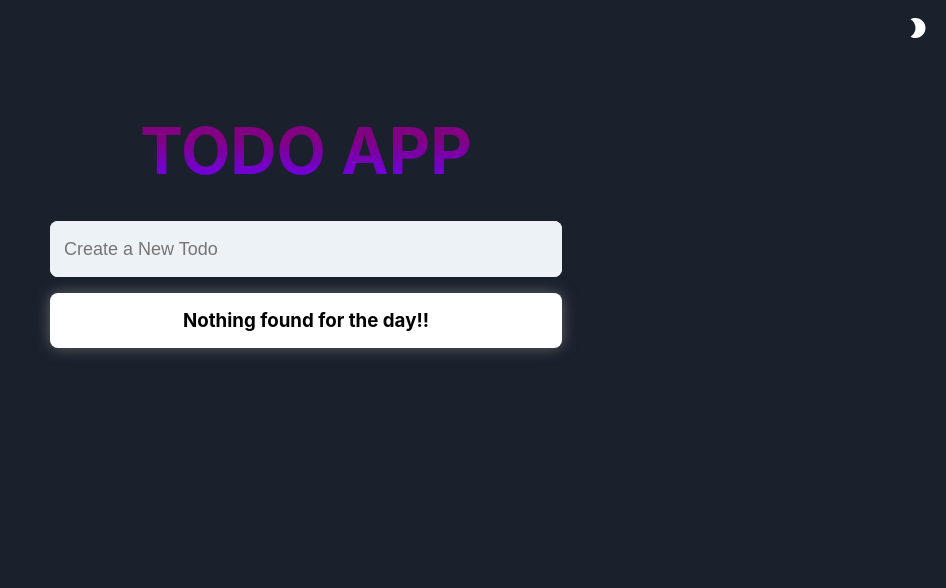
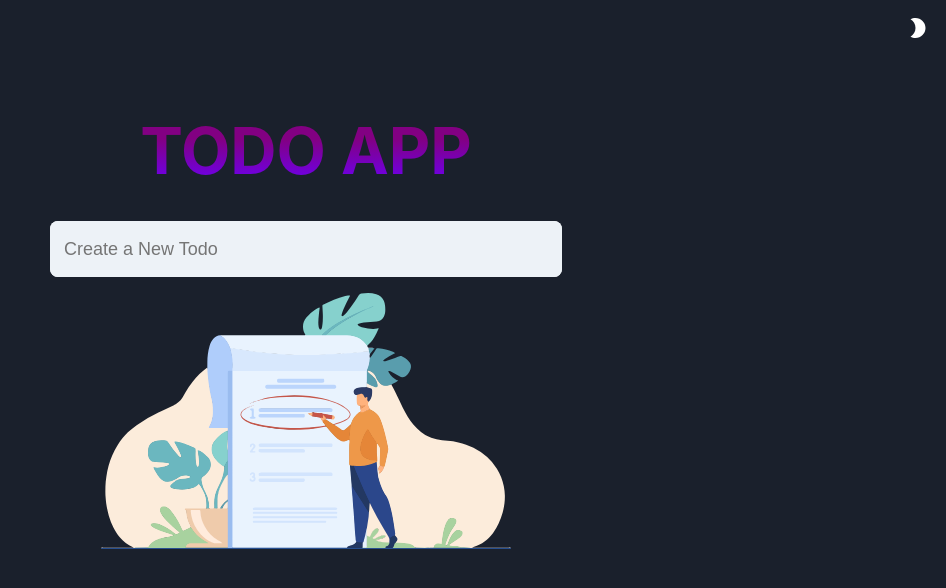
Before and after one commit to ankush6859/todo-app-react-1, a React (Create React App) app: page / in a window 1280 px wide. Shown: the top 588 px of the page, without its empty margins (334-1280 px from the left). Built offline with nearby package versions, Linux system fonts and the light colour scheme.

Commit message:
Code Refactoring

```diff
--- a/src/App.tsx
+++ b/src/App.tsx
@@ -1,5 +1,5 @@
 import React from 'react';
-import './App.css';
+import styles from './App.module.css';
 import ModeNightIcon from '@mui/icons-material/ModeNight';
 import Brightness5Icon from '@mui/icons-material/Brightness5';
 import AddTodo from './components/AddTodo/AddTodo';
@@ -13,14 +13,14 @@ function App() {
   };
   return (
     <div className="App" style={{ background: mode ? '#1a202c' : '#fff' }}>
-      <div className="mode">
+      <div className={styles.mode}>
         {mode ? (
           <ModeNightIcon onClick={modeHandler} sx={{ color: '#fff' }} />
         ) : (
           <Brightness5Icon onClick={modeHandler} sx={{ color: '#000' }} />
         )}
       </div>
-      <div className="main">
+      <div className={styles.main}>
         <AddTodo />
         <TodoList />
       </div>
--- a/src/components/AddTodo/AddTodo.tsx
+++ b/src/components/AddTodo/AddTodo.tsx
@@ -1,6 +1,6 @@
 import React, { useRef } from 'react';
-import { useAppDispatch } from '../../app/hooks';
-import { addTodo } from '../../TodoSlice';
+import { useAppDispatch } from '../../services/hooks/hooks';
+import { addTodo } from '../../services/reduxSlice/TodoSlice';
 import Card from '../UI/Card';
 import styles from './AddTodo.module.css';
 
--- a/src/components/TodoList/TodoList.tsx
+++ b/src/components/TodoList/TodoList.tsx
@@ -1,12 +1,13 @@
 import React from 'react';
-import { RootState } from '../../app/store';
-import { useAppSelector } from '../../app/hooks';
+import { RootState } from '../../services/store/store';
+import { useAppSelector } from '../../services/hooks/hooks';
 import TodoItem from '../TodoItem/TodoItem';
-import { Todo } from '../../TodoSlice';
+import Todo from '../../interfaces/Todo';
 import Card from '../UI/Card';
 import styles from './TodoList.module.css';
 import { useState } from 'react';
 import ButtonGroup from '../ButtonGroup/ButtonGroup';
+import notFound from '../../assets/empty.svg';
 
 const TodoList = () => {
   const [filter, setFilter] = useState(0);
@@ -16,9 +17,20 @@ const TodoList = () => {
   let filteredTodo = todos;
   if (filteredTodo.length === 0) {
     return (
-      <Card className={styles.not_found}>
-        <h3>Nothing found for the day!! </h3>
-      </Card>
+      <>
+        {/* <Card className={styles.not_found}>
+          <h3>Nothing found for the day!! </h3>
+        </Card> */}
+        <div
+          style={{
+            display: 'flex',
+            justifyContent: 'center',
+            marginTop: '1rem',
+          }}
+        >
+          <img src={notFound} alt="Not Found" width="80%" />
+        </div>
+      </>
     );
   }
 
--- a/src/index.tsx
+++ b/src/index.tsx
@@ -1,7 +1,7 @@
 import React from 'react';
 import { createRoot } from 'react-dom/client';
 import { Provider } from 'react-redux';
-import { store } from './app/store';
+import { store } from './services/store/store';
 import App from './App';
 import './index.css';
 
--- /dev/null
+++ b/src/interfaces/Todo.ts
@@ -0,0 +1,5 @@
+export default interface Todo {
+  id: string;
+  value: string;
+  completed: boolean;
+}
--- /dev/null
+++ b/src/interfaces/TodoState.ts
@@ -0,0 +1,2 @@
+import Todo from '../interfaces/Todo';
+export default interface TodoState extends Array<Todo> {}
--- a/src/app/hooks.ts
+++ b/src/services/hooks/hooks.ts
@@ -1,5 +1,5 @@
 import { TypedUseSelectorHook, useDispatch, useSelector } from 'react-redux';
-import type { RootState, AppDispatch } from './store';
+import type { RootState, AppDispatch } from '../store/store';
 
 // Use throughout your app instead of plain `useDispatch` and `useSelector`
 export const useAppDispatch = () => useDispatch<AppDispatch>();
--- a/src/app/store.ts
+++ b/src/services/store/store.ts
@@ -1,5 +1,5 @@
 import { configureStore, ThunkAction, Action } from '@reduxjs/toolkit';
-import todoReducer from '../TodoSlice';
+import todoReducer from '../reduxSlice/TodoSlice';
 export const store = configureStore({
   reducer: {
     todos: todoReducer,
```
Also changed, not shown: src/Globals.d.ts (+10 -0 lines), src/components/TodoItem/TodoItem.tsx (+6 -2 lines), src/services/reduxSlice/TodoSlice.tsx (renamed from src/TodoSlice.tsx, +2 -7 lines), src/App.module.css (renamed from src/App.css), src/assets/empty.svg (added).
